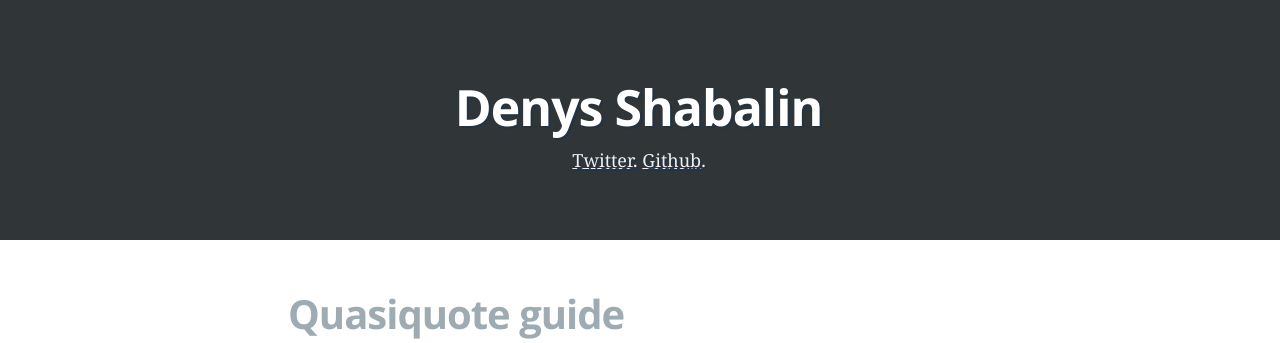
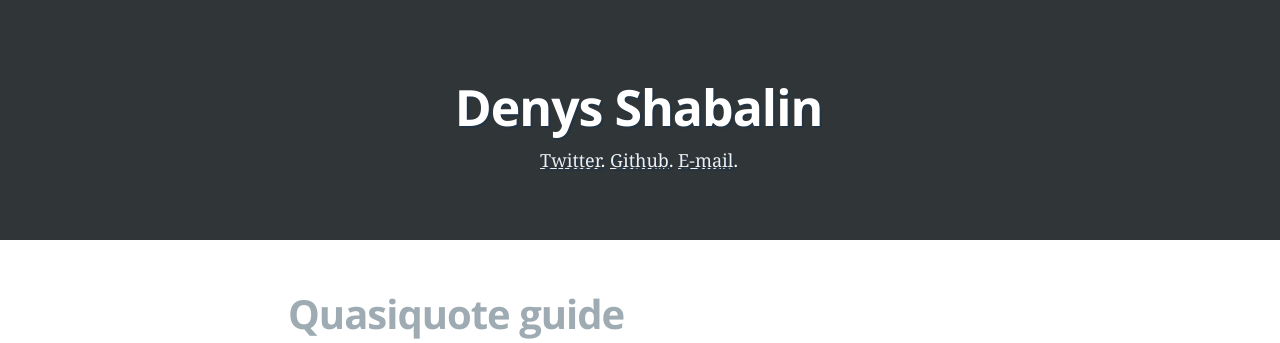
Before and after one commit to densh/densh.github.com, a Jekyll site: the page built from index.html, in a window 1280 px wide. Shown: the top 343 px of the page. Built offline with Jekyll 4.4.1, drawn with Linux system fonts in a browser that asks for light colours; the list of posts is cut into pages by our own code.

Commit message:
Add e-mail

```diff
--- a/index.html
+++ b/index.html
@@ -16,7 +16,9 @@
             <h1 class="blog-title">{{ site.name }}</h1>
             <h2 class="blog-description">
                 {{ site.description }}
-                <a href="http://twitter.com/den_sh">Twitter</a>. <a href="https://github.com/densh/">Github</a>.
+                <a href="http://twitter.com/den_sh">Twitter</a>.
+                <a href="https://github.com/densh/">Github</a>.
+                <a href="mailto:denys.shabalin@epfl.ch">E-mail</a>.
                 <!--{% if page.about %} <a href='{{ site.baseurl }}{{ page.about }}'> About me </a> {% endif %}-->
             </h2>
         </div>
```
